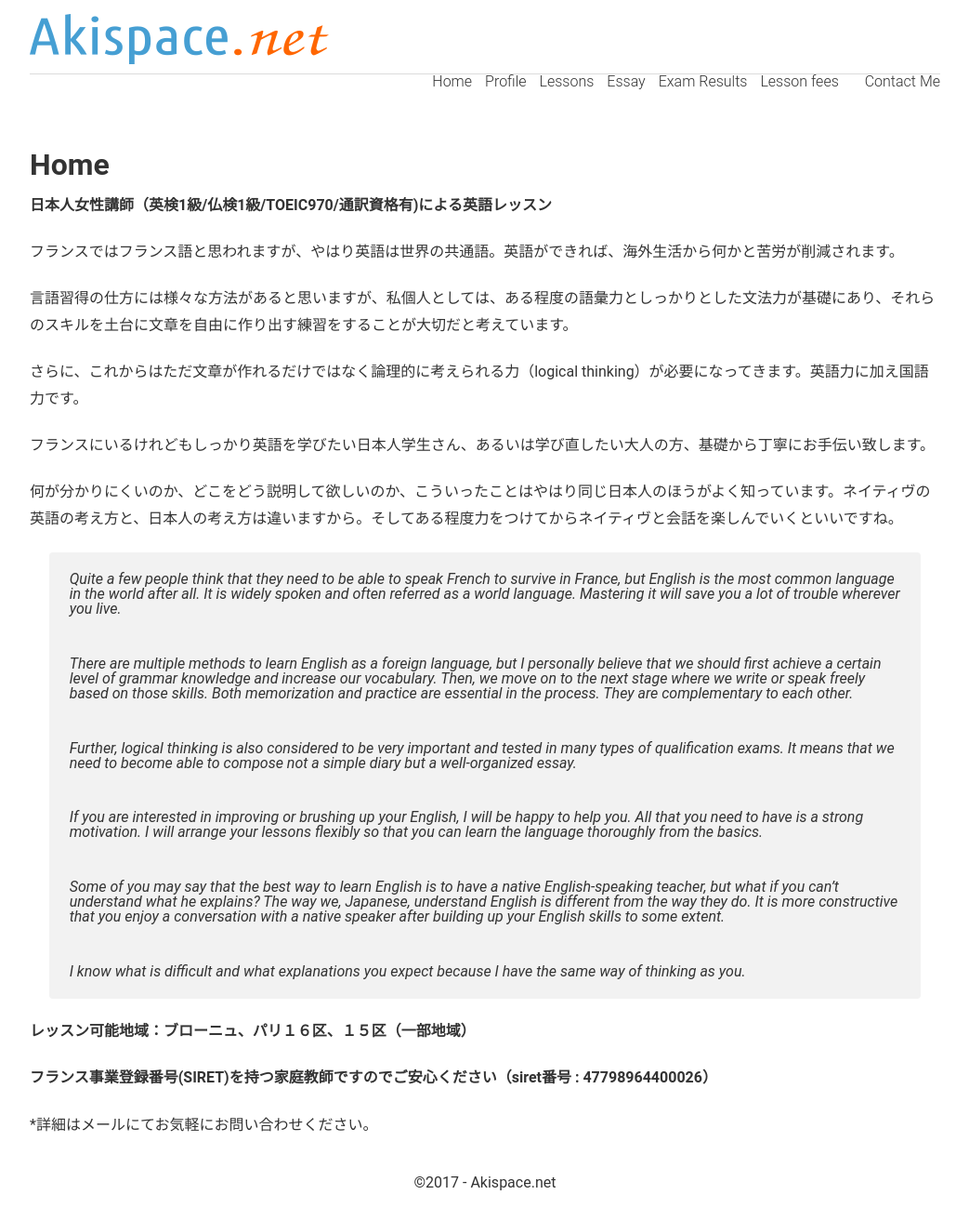
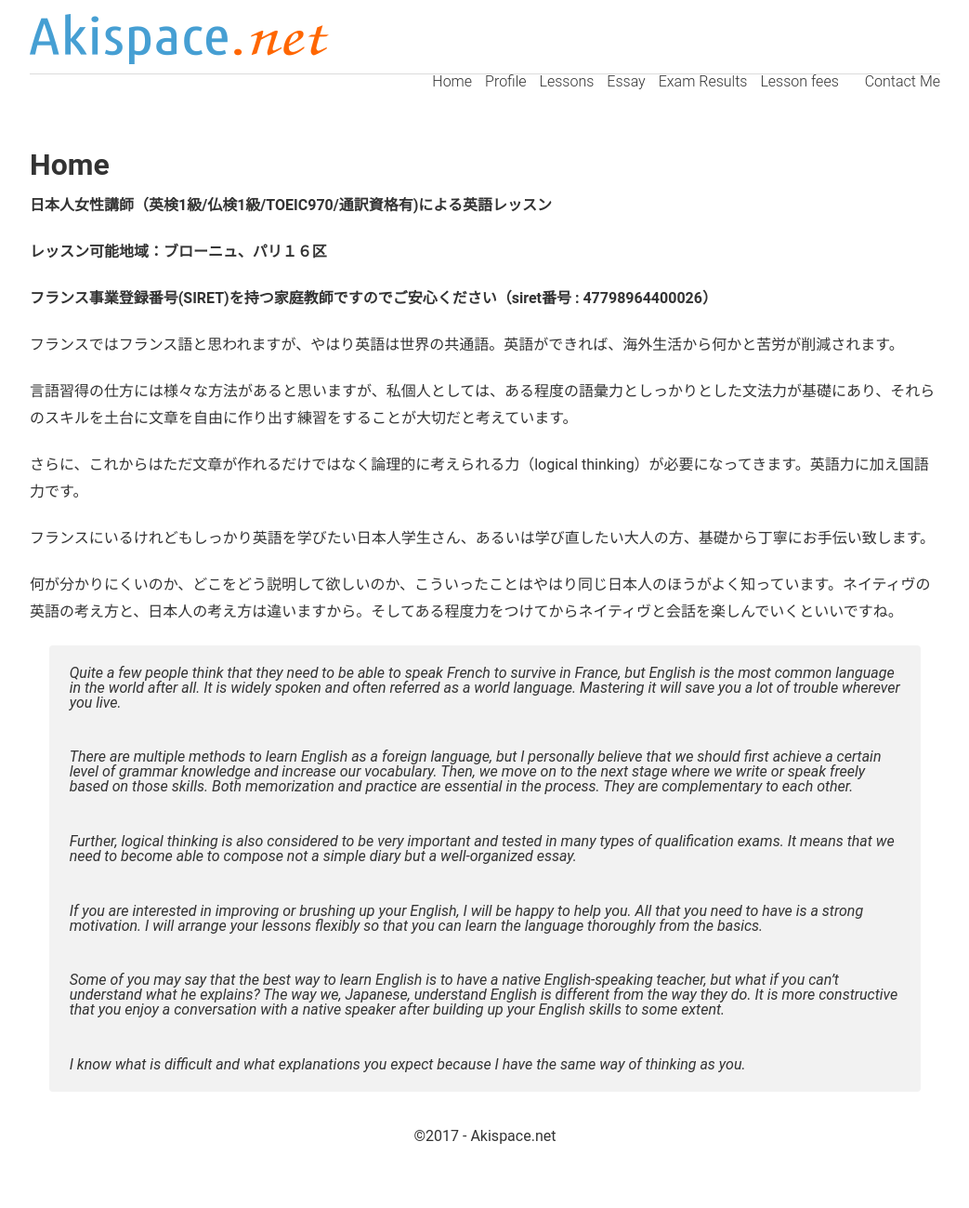
Before and after one commit to phocean/akispace, a Jekyll site: the page built from 00_index.md, in a window 1280 px wide. Shown: the whole page at 93% size, without its empty margins (118-1161 px from the left). Built offline with Jekyll 4.4.1, drawn with Linux system fonts in a browser that asks for light colours; after the commit the page ends 1249 px from its top, so only the background shows below that.

Commit message:
several sentences modified

```diff
--- a/00_index.md
+++ b/00_index.md
@@ -32,9 +37,3 @@
 > Some of you may say that the best way to learn English is to have a native English-speaking teacher, but what if you can’t understand what he explains? The way we, Japanese, understand English is different from the way they do. It is more constructive that you enjoy a conversation with a native speaker after building up your English skills to some extent.
 >
 > I know what is difficult and what explanations you expect because I have the same way of thinking as you.
-
-**レッスン可能地域：ブローニュ、パリ１６区、１５区（一部地域）**
-
-**フランス事業登録番号(SIRET)を持つ家庭教師ですのでご安心ください（siret番号 : 47798964400026）**
-
-*詳細はメールにてお気軽にお問い合わせください。
```
Also changed, not shown: other parts of 00_index.md (+5 -0 lines).
